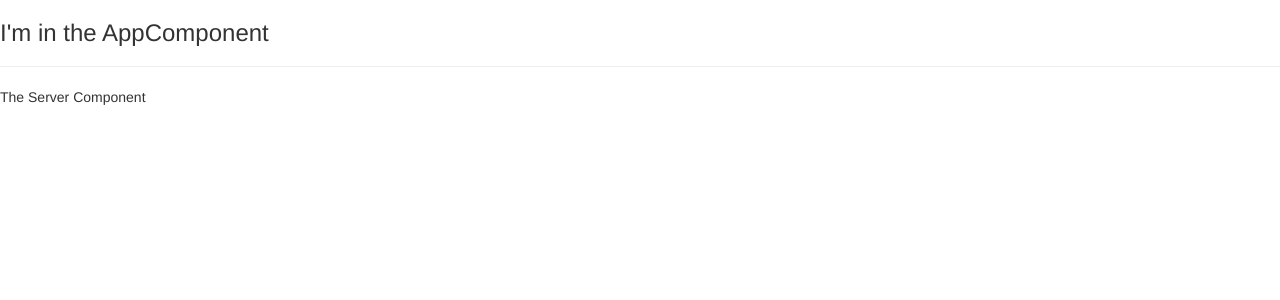
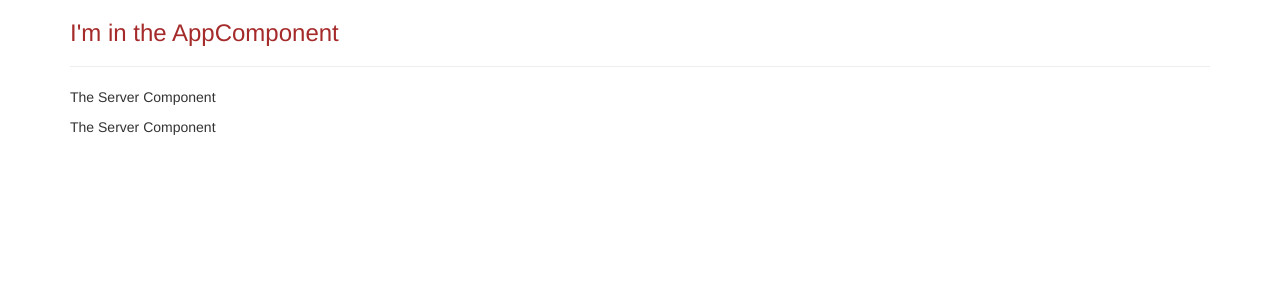
Before and after one commit to SallakImane/my-first-app, an Angular app: page / in a window 1280 px wide. Shown: the top 300 px of the page. Built offline with nearby package versions, Linux system fonts and the light colour scheme.

Commit message:
Working with component style

```diff
--- a/src/app/app.component.css
+++ b/src/app/app.component.css
@@ -0,0 +1,3 @@
+h3{
+  color :brown;
+}
--- a/src/app/app.component.html
+++ b/src/app/app.component.html
@@ -1,4 +1,9 @@
-
-<h3>I'm in the AppComponent</h3>
-<hr>
-<app-server></app-server>
+<div class="container">
+  <div class="row">
+    <div class="col-xs-12">
+      <h3>I'm in the AppComponent</h3>
+      <hr>
+      <app-servers></app-servers>
+    </div>
+  </div>
+</div>
--- a/src/app/app.module.ts
+++ b/src/app/app.module.ts
@@ -4,11 +4,13 @@
 
 import { AppComponent } from './app.component';
 import {ServerComponent} from './server/server.component';
+import { ServersComponent } from './servers/servers.component';
 
 @NgModule({
   declarations: [
     AppComponent,
-    ServerComponent
+    ServerComponent,
+    ServersComponent
   ],
   imports: [
     BrowserModule,
--- /dev/null
+++ b/src/app/servers/servers.component.html
@@ -0,0 +1,2 @@
+<app-server></app-server>
+<app-server></app-server>
--- /dev/null
+++ b/src/app/servers/servers.component.ts
@@ -0,0 +1,15 @@
+import { Component, OnInit } from '@angular/core';
+
+@Component({
+  selector: 'app-servers',
+  templateUrl: './servers.component.html',
+  styleUrls: ['./servers.component.css']
+})
+export class ServersComponent implements OnInit {
+
+  constructor() { }
+
+  ngOnInit() {
+  }
+
+}
```
Also changed, not shown: src/app/servers/servers.component.css (added).
